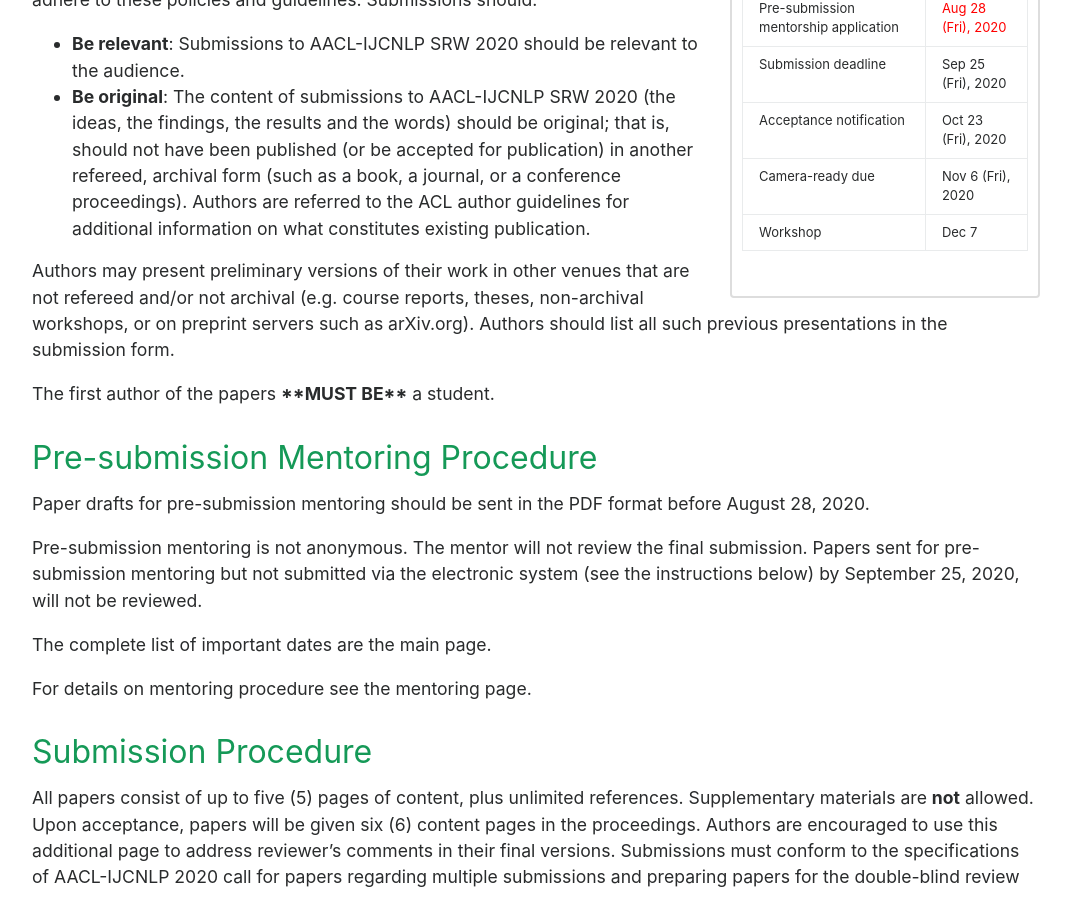
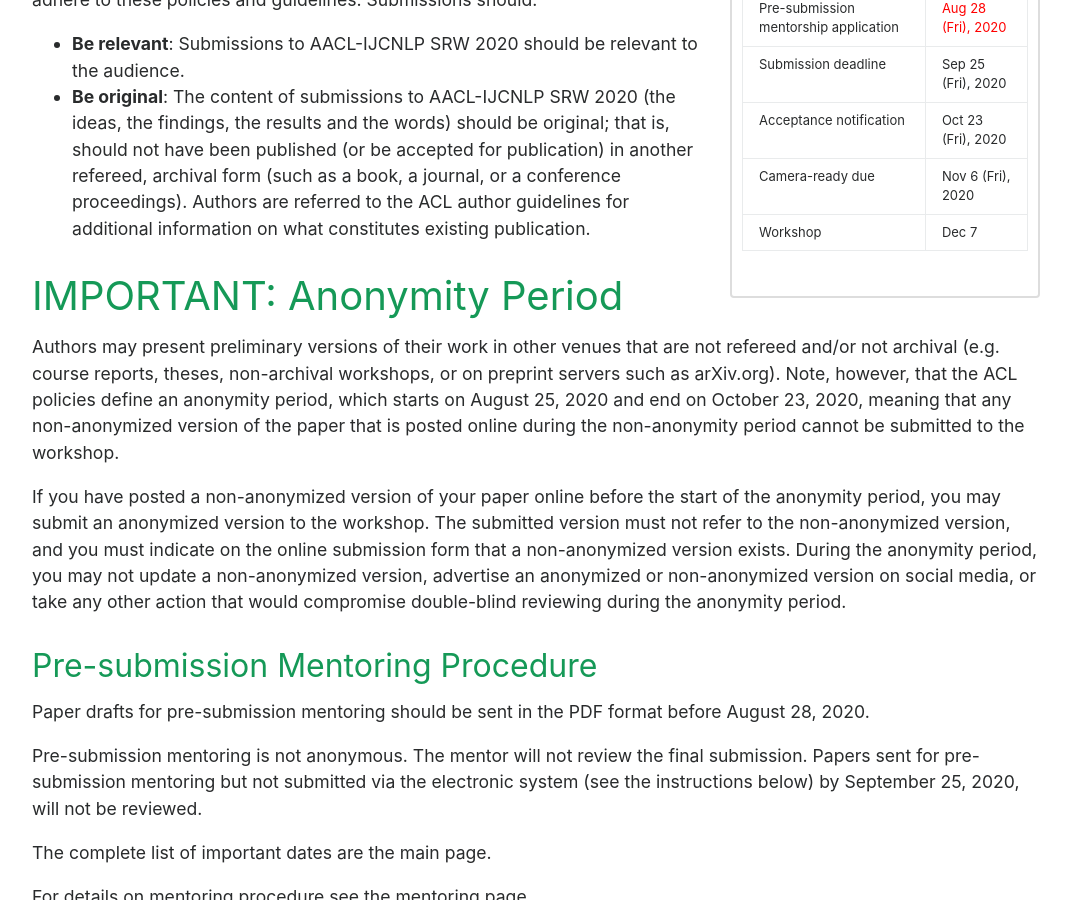
Before and after one commit to aacl2023-srw/aacl2023-srw.github.io, a Jekyll site: the page built from author.md, in a window 1280 px wide and 900 px high, scrolled down 550 px. Shown: the whole window, without its empty margins (104-1175 px from the left). Built offline with Jekyll 4.4.1, drawn with Linux system fonts in a browser that asks for light colours; some of the changed text lies outside the part shown.

Commit message:
Update author.md

```diff
--- a/author.md
+++ b/author.md
@@ -13,9 +13,11 @@ The ACL has released policies for submission, review and citation. Accompanying
 - __Be relevant__: Submissions to AACL-IJCNLP SRW 2020 should be relevant to the audience.
 - __Be original__: The content of submissions to AACL-IJCNLP SRW 2020 (the ideas, the findings, the results and the words) should be original; that is, should not have been published (or be accepted for publication) in another refereed, archival form (such as a book, a journal, or a conference proceedings). Authors are referred to the ACL author guidelines for additional information on what constitutes existing publication.
 
-Authors may present preliminary versions of their work in other venues that are not refereed and/or not archival (e.g. course reports, theses, non-archival workshops, or on preprint servers such as arXiv.org). Authors should list all such previous presentations in the submission form.
+# IMPORTANT: Anonymity Period
 
-The first author of the papers __**MUST BE**__ a student.
+Authors may present preliminary versions of their work in other venues that are not refereed and/or not archival (e.g. course reports, theses, non-archival workshops, or on preprint servers such as arXiv.org). Note, however, that the ACL policies define an anonymity period, which starts on August 25, 2020 and end on October 23, 2020, meaning that any non-anonymized version of the paper that is posted online during the non-anonymity period cannot be submitted to the workshop.
+
+If you have posted a non-anonymized version of your paper online before the start of the anonymity period, you may submit an anonymized version to the workshop. The submitted version must not refer to the non-anonymized version, and you must indicate on the online submission form that a non-anonymized version exists. During the anonymity period, you may not update a non-anonymized version, advertise an anonymized or non-anonymized version on social media, or take any other action that would compromise double-blind reviewing during the anonymity period.
 
 ## Pre-submission Mentoring Procedure
 
@@ -55,6 +57,7 @@ In the case of two different submissions, the authors must ensure that these sub
 
 ## Reviewing Procedure
 
-The reviewing of the papers will be double-blind, so submission should not contain author information or self-identifying citations.
+The reviewing of the papers will be double-blind, so submission should not contain author information or self-identifying citations, e.g., "We previously showed (Smith, 1991) ...", should be avoided. Instead, use citations such as "Smith (1991) previously showed ...". Acknowledgments of funding or assistance must also be omitted. Submissions should not contain pointers to supplemental information on the web. Submissions that do not conform to these requirements will be rejected without review.
+
 
 Reviewing will be managed by the Student Workshop Co-Chairs and a team of reviewers on the Program Committee. Each submission will be matched with a mixed panel of student and senior researchers for review. The final acceptance decision will be based on the results of the review.
```
